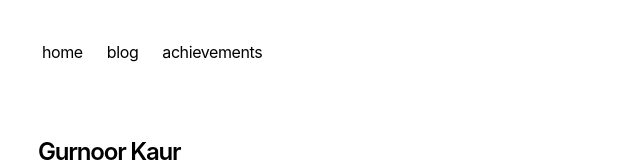
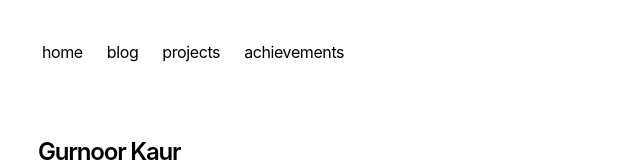
Before and after one commit to kgurnoor/my-first-website, a Next.js app: page / in a window 1280 px wide. Shown: the top 162 px of the page, without its empty margins (314-954 px from the left). Built offline with nearby package versions, Linux system fonts and the light colour scheme.

Commit message:
Created two new tabs on my page, projects and achievements

```diff
--- a/app/components/nav.tsx
+++ b/app/components/nav.tsx
@@ -7,7 +7,10 @@ const navItems = {
   '/blog': {
     name: 'blog',
   },
-  'achievements': {
+  '/projects': {
+    name: 'projects',
+  },
+  '/achievements': {
     name: 'achievements',
   },
 }
```
